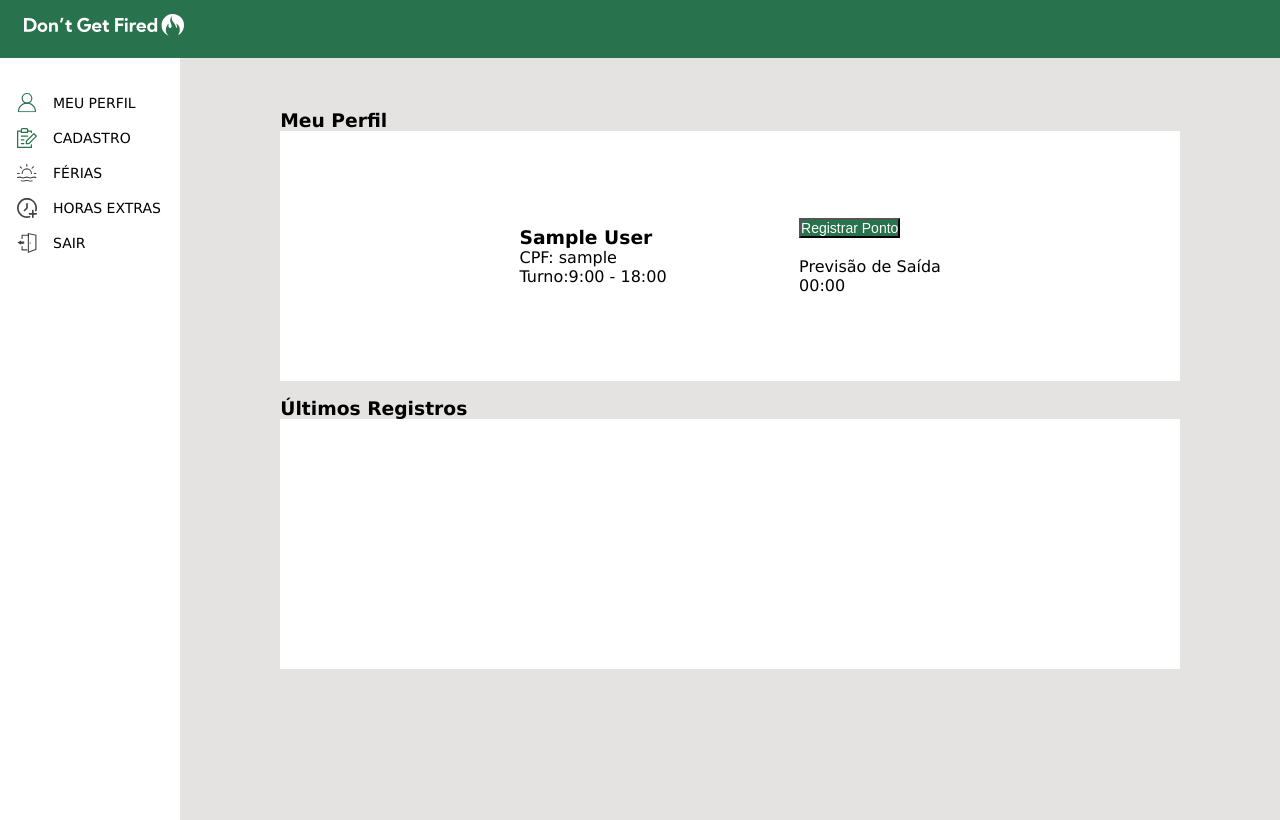
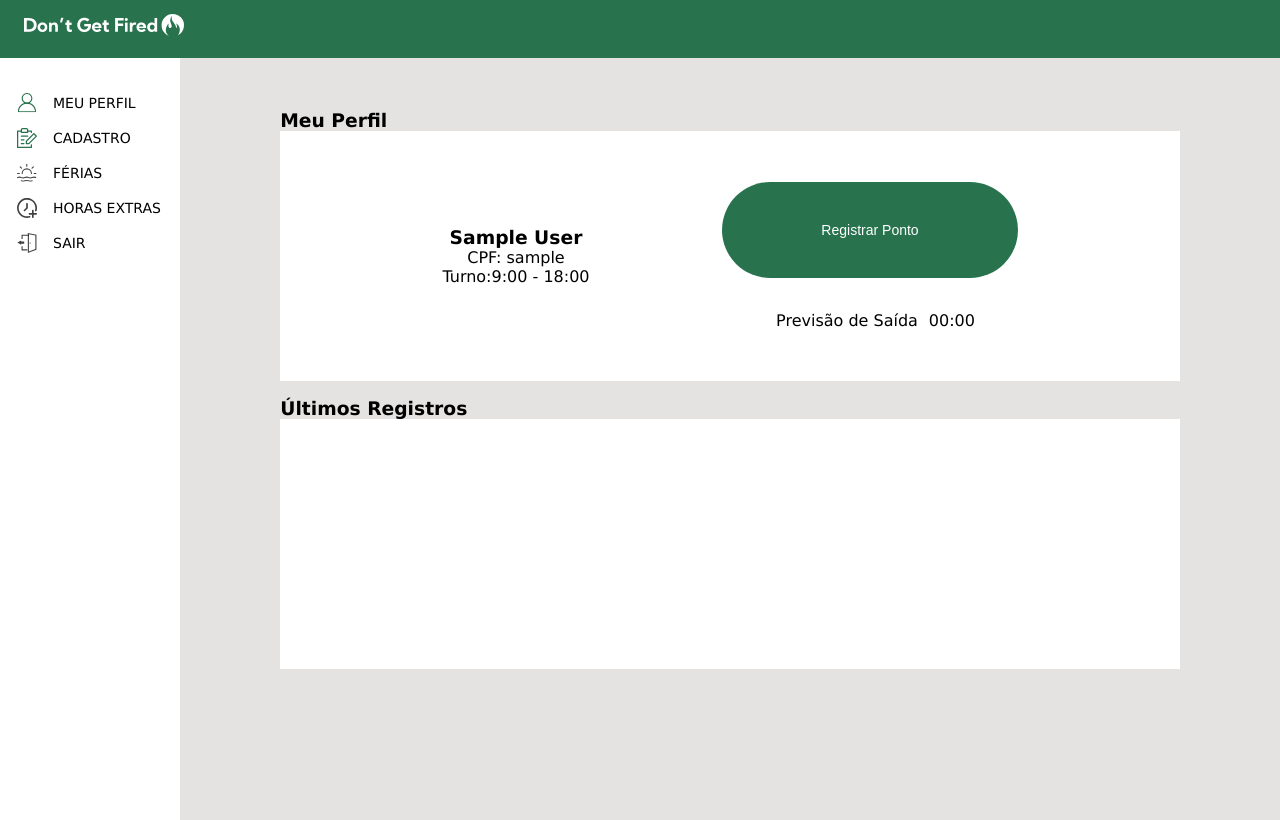
Before and after one commit to Mschirmann/dontgetfired, a Django app: page / in a window 1280 px wide. Run offline with Django 3.2, Linux system fonts and the light colour scheme; the visitor is signed in with stand-in values (Sample User, id 1).

Commit message:
update user page

```diff
--- a/pi3a/rh/static/rh/css/style_home_user.css
+++ b/pi3a/rh/static/rh/css/style_home_user.css
@@ -3,6 +3,7 @@
     --rh-green: #28734E;
     --rh-white: #FEFEFE;
     --rh-black-text: rgba(0,0,0, 0.75);
+    --rh-green-ligth: #28734eb7;
 }
 
 * {
@@ -35,6 +36,12 @@
     margin-top: 2.75rem;
 }
 
+.user__titulo__profile {
+    color: var(--rh-green);
+    font-size: 18px;
+    font-weight: 600;
+}
+
 .agrupa_meu_perfil {
     margin-top: 53px;
 }
@@ -51,14 +58,18 @@
 }
 
 .periodo_ferias {
+    gap: 8px;
     display: flex;
-    justify-content: center;
+    /* justify-content: center; */
     align-items: center;
     border-radius: 7px;
     background-color: var(--rh-gray);
     width: 278px;
     height: 32px;
+    margin-top: 22px;
 }
+
+
 
 .agrupa_lista_registros {
     margin-top: 17px;
@@ -84,14 +95,76 @@
     align-items: center;
 }
 
+#user__name {
+    margin-bottom: 14px;
+    font-size: 18px;
+    color: var(--rh-green-ligth);
+    text-transform: uppercase;
+}
+
+.user__information {
+    font-size: 13px;
+    color: rgba(0,0,0, 0.75);
+    gap: 3px;
+}
+
 .btn_user_home {
     background-color: #28734E;
+    width: 296px;
+    height: 96px;
     color: #fff;
     font-size: 14px;
     font-weight: 500;
+    border-radius: 50px;
+    font-size: 18px;
+    font-weight: 500;
+    border: none;
 }
 
 .img_aside {
     width: 1.25rem;
     height: 1.25rem;
 }
+.home_admin_time {
+    display: flex;
+    justify-content: center;
+    align-items: center;
+    gap: 11px;
+    padding-top: 33px;
+}
+
+.tempos__saida {
+    display: flex;
+    flex-direction: column;
+    justify-content: center;
+    align-items: center;
+}
+
+#relogio__user__profile {
+    font-weight: bold;
+    font-size: 24px;
+}
+
+.home_admin_information {
+    display: flex;
+    flex-direction: column;
+    justify-content: center;
+    align-items: center;
+}
+
+.li__registro {
+    font-size: 14px;
+    font-weight: bold;
+    text-decoration: none;
+    list-style: none;
+    /* margin-top: 26px; */
+    margin-left: 36px;
+}
+
+.li__entrada {
+    color: var(--rh-green-ligth);
+}
+
+.li__saida {
+    color: rgba(0,0,0, 0.50);
+}
```
Also changed, not shown: pi3a/rh/templates/rh/user_profile.html (+17 -9 lines).
